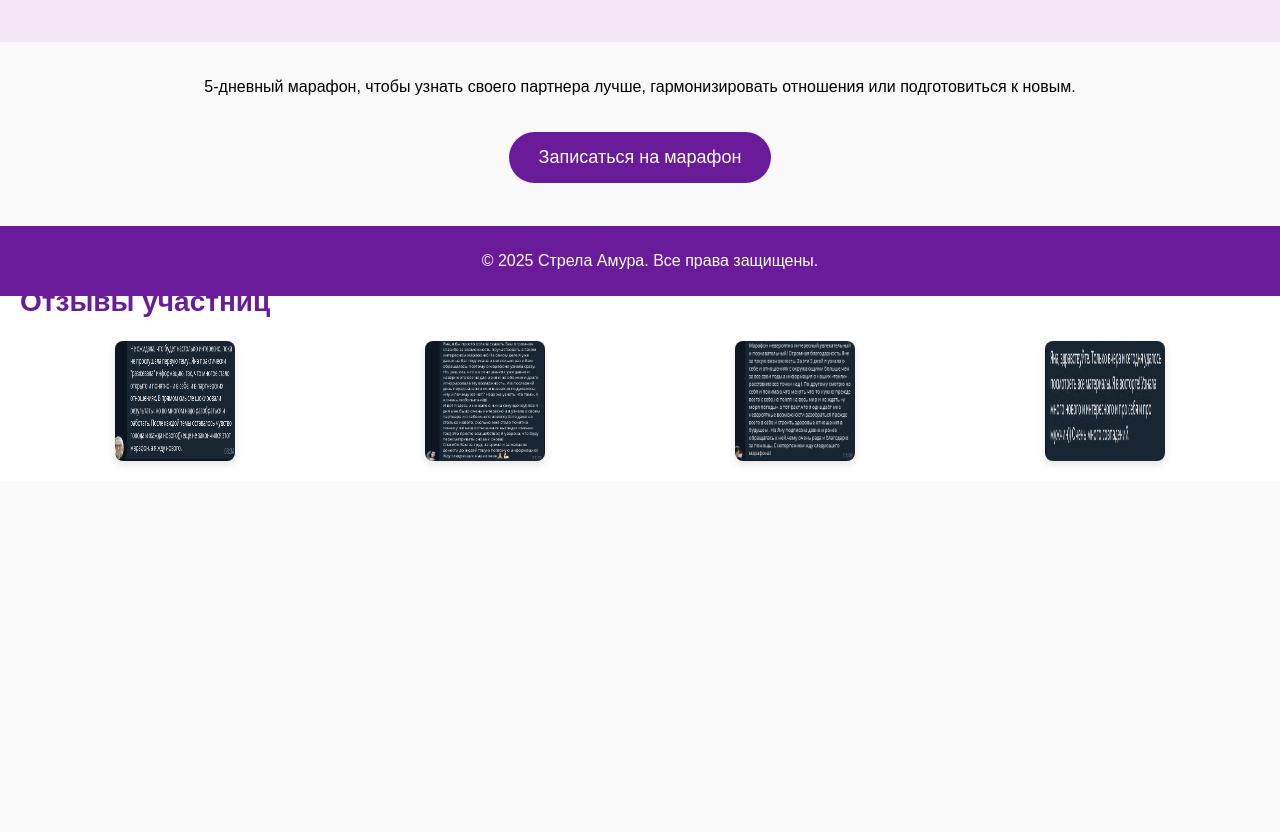
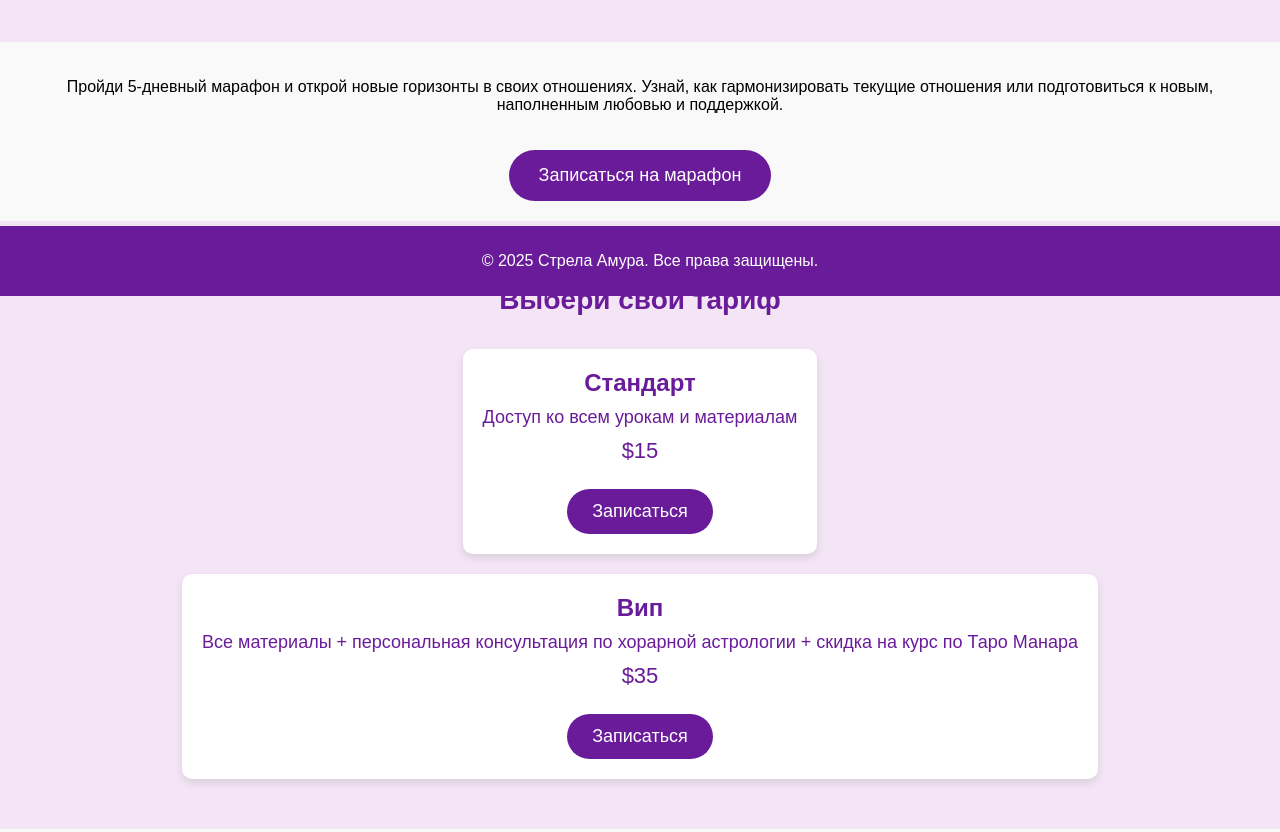
Before and after one commit to YanaForza/landing-page, a plain HTML site: page index.html in a window 1280 px wide. Shown: the part 504-1336 px from the top of the page. Before the commit the page ends 985 px from the top, so only its background shows below. Drawn offline with Linux system fonts and the light colour scheme.

Commit message:
index.html

```diff
--- a/index.html
+++ b/index.html
@@ -1,9 +1,9 @@
 <!DOCTYPE html>
-<html lang="en">
+<html lang="ru">
 <head>
     <meta charset="UTF-8">
     <meta name="viewport" content="width=device-width, initial-scale=1.0">
-    <title>Стрела Амура</title>
+    <title>Стрела Амура - Марафон по гармонизации отношений</title>
     <style>
         body {
             font-family: 'Arial', sans-serif;
@@ -70,6 +70,42 @@
             bottom: 0;
             width: 100%;
         }
+        .pricing {
+            background-color: #f3e5f5;
+            padding: 40px 20px;
+            text-align: center;
+        }
+        .pricing h2 {
+            color: #6a1b9a;
+            font-size: 28px;
+        }
+        .price-option {
+            display: inline-block;
+            background-color: white;
+            padding: 20px;
+            margin: 10px;
+            border-radius: 10px;
+            box-shadow: 0 4px 8px rgba(0, 0, 0, 0.1);
+        }
+        .price-option h3 {
+            color: #6a1b9a;
+            font-size: 24px;
+            margin: 0;
+        }
+        .price-option p {
+            color: #6a1b9a;
+            font-size: 18px;
+            margin: 10px 0;
+        }
+        .price-option .price {
+            font-size: 22px;
+            color: #6a1b9a;
+        }
+        .price-option .cta-button {
+            margin-top: 15px;
+            padding: 12px 25px;
+            font-size: 18px;
+        }
     </style>
 </head>
 <body>
@@ -77,10 +113,28 @@
         <h1>Стрела Амура: Марафон, который изменит твои отношения</h1>
         <img src="https://github.com/YanaForza/landing-page/blob/c90ac0631b6a7dc7ce7c38fc342344aac9539251/images/hero-image.jpg?raw=true" alt="Марафон Стрела Амура" class="hero-image">
     </header>
+
     <div class="content">
-        <p>5-дневный марафон, чтобы узнать своего партнера лучше, гармонизировать отношения или подготовиться к новым.</p>
+        <p>Пройди 5-дневный марафон и открой новые горизонты в своих отношениях. Узнай, как гармонизировать текущие отношения или подготовиться к новым, наполненным любовью и поддержкой.</p>
         <a href="https://wa.me/905444405770" class="cta-button">Записаться на марафон</a>
     </div>
+
+    <div class="pricing">
+        <h2>Выбери свой тариф</h2>
+        <div class="price-option">
+            <h3>Стандарт</h3>
+            <p>Доступ ко всем урокам и материалам</p>
+            <p class="price">$15</p>
+            <a href="https://wa.me/905444405770" class="cta-button">Записаться</a>
+        </div>
+        <div class="price-option">
+            <h3>Вип</h3>
+            <p>Все материалы + персональная консультация по хорарной астрологии + скидка на курс по Таро Манара</p>
+            <p class="price">$35</p>
+            <a href="https://wa.me/905444405770" class="cta-button">Записаться</a>
+        </div>
+    </div>
+
     <div class="testimonials">
         <h2>Отзывы участниц</h2>
         <div class="testimonial-images">
@@ -90,6 +144,7 @@
             <img src="https://github.com/YanaForza/landing-page/blob/c90ac0631b6a7dc7ce7c38fc342344aac9539251/images/Screenshot_4.jpg?raw=true" alt="Отзыв 4">
         </div>
     </div>
+
     <footer>
         <p>&copy; 2025 Стрела Амура. Все права защищены.</p>
     </footer>
```
